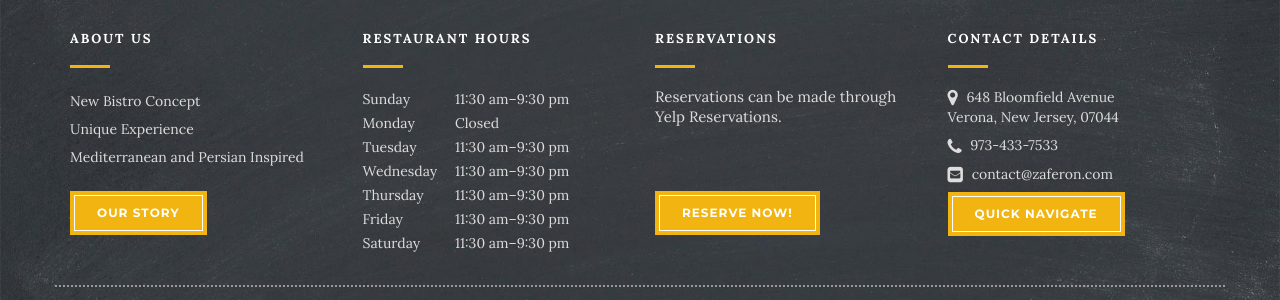
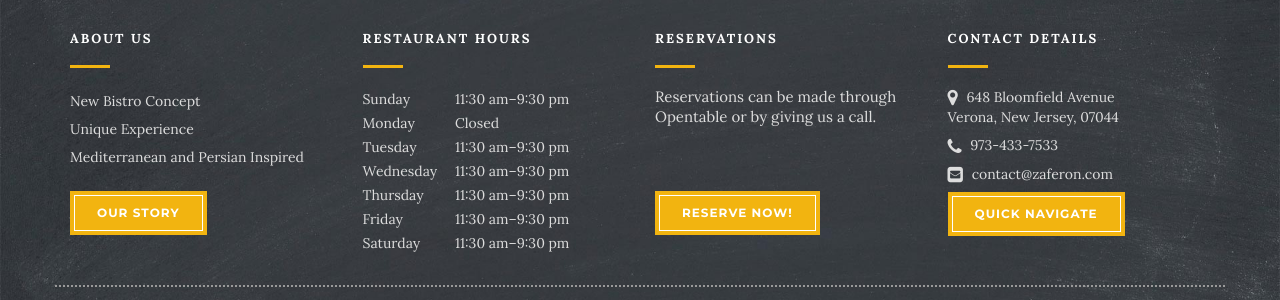
Before and after one commit to maggiomaressoftware/zaferonGrill, a Jekyll site: the page built from index.html, in a window 1280 px wide and 900 px high, scrolled down 315 px. Shown: the part 538-838 px from the top of the window. Built offline with Jekyll 4.4.1, drawn with Linux system fonts in a browser that asks for light colours; nearby versions of some CDN libraries.

Commit message:
changed reserve now buttons to opentable links, kept website styling

```diff
--- a/_includes/footer/reservations.html
+++ b/_includes/footer/reservations.html
@@ -1,7 +1,7 @@
 <h4>RESERVATIONS</h4>
   <p class="no-justify">
-    Reservations can be made through Yelp Reservations.
+    Reservations can be made through Opentable or by giving us a call.
   </p>
   <div>
-    <a href="https://www.yelp.com/reservations/zaferon-grill-verona?from_reserve_now=1" class="btn btn-lg text-center btn-yellow-x-small scrool push-down">RESERVE NOW!</a>
+    <a href="https://www.opentable.com/r/zaferon-grill-reservations-verona?restref=348856&lang=en" class="btn btn-lg text-center btn-yellow-x-small scrool push-down">RESERVE NOW!</a>
   </div>
--- a/_includes/home-slider.html
+++ b/_includes/home-slider.html
@@ -32,7 +32,7 @@
 
 
         <!-- LAYER NR. 5 -->
-        <a href="https://www.yelp.com/reservations/zaferon-grill-verona?from_reserve_now=1">
+        <a href="https://www.opentable.com/r/zaferon-grill-reservations-verona?restref=348856&lang=en">
           <div class="tp-caption Dining-BtnLight rev-btn" id="slide-672-layer-7" data-x="['center','center','center','center']" data-hoffset="['0','0','0','0']" data-y="['top','top','top','top']" data-voffset="['692','552','641','500']" data-width="none" data-height="none" data-whitespace="nowrap" data-transform_idle="o:1;" data-transform_hover="o:1;rX:0;rY:0;rZ:0;z:0;s:300;e:Power1.easeInOut;" data-style_hover="c:rgba(255, 255, 255, 1.00);bg:rgba(255, 255, 255, 0.15);cursor:pointer;" data-transform_in="z:0;rX:0;rY:0;rZ:0;sX:0.9;sY:0.9;skX:0;skY:0;opacity:0;s:1000;e:Power3.easeInOut;" data-transform_out="auto:auto;s:2;" data-start="2100" data-splitin="none" data-splitout="none" data-actions='[{"event":"click","action":"startlayer","layer":"slide-672-layer-6","delay":""}]' data-responsive_offset="on" data-responsive="off" data-end="bytrigger" data-lasttriggerstate="reset" style="z-index: 9; white-space: nowrap;outline:none;box-shadow:none;box-sizing:border-box;-moz-box-sizing:border-box;-webkit-box-sizing:border-box; border-radius: 10px; font-size: 15px; padding: 16px 16px;">
           RESERVE NOW!
           </div>
@@ -69,7 +69,7 @@
 
 
         <!-- LAYER NR. 5 -->
-        <a href="https://www.yelp.com/reservations/zaferon-grill-verona?from_reserve_now=1">
+        <a href="https://www.opentable.com/r/zaferon-grill-reservations-verona?restref=348856&lang=en">
           <div class="tp-caption Dining-BtnLight rev-btn" id="slide-672-layer-8" data-x="['center','center','center','center']" data-hoffset="['0','0','0','0']" data-y="['top','top','top','top']" data-voffset="['692','552','641','500']" data-width="none" data-height="none" data-whitespace="nowrap" data-transform_idle="o:1;" data-transform_hover="o:1;rX:0;rY:0;rZ:0;z:0;s:300;e:Power1.easeInOut;" data-style_hover="c:rgba(255, 255, 255, 1.00);bg:rgba(255, 255, 255, 0.15);cursor:pointer;" data-transform_in="z:0;rX:0;rY:0;rZ:0;sX:0.9;sY:0.9;skX:0;skY:0;opacity:0;s:1000;e:Power3.easeInOut;" data-transform_out="auto:auto;s:2;" data-start="2100" data-splitin="none" data-splitout="none" data-actions='[{"event":"click","action":"startlayer","layer":"slide-672-layer-6","delay":""}]' data-responsive_offset="on" data-responsive="off" data-end="bytrigger" data-lasttriggerstate="reset" style="z-index: 9; white-space: nowrap;outline:none;box-shadow:none;box-sizing:border-box;-moz-box-sizing:border-box;-webkit-box-sizing:border-box; border-radius: 10px; font-size: 15px; padding: 16px 16px;">
           RESERVE NOW!
           </div>
@@ -101,7 +101,7 @@
         </div>
 
         <!-- LAYER NR. 5 -->
-        <a href="tel:+1-973-433-7533">
+        <a href="https://www.opentable.com/r/zaferon-grill-reservations-verona?restref=348856&lang=en">
           <div class="tp-caption Dining-BtnLight rev-btn" id="slide-672-layer-9" data-x="['center','center','center','center']" data-hoffset="['0','0','0','0']" data-y="['top','top','top','top']" data-voffset="['692','552','641','500']" data-width="none" data-height="none" data-whitespace="nowrap" data-transform_idle="o:1;" data-transform_hover="o:1;rX:0;rY:0;rZ:0;z:0;s:300;e:Power1.easeInOut;" data-style_hover="c:rgba(255, 255, 255, 1.00);bg:rgba(255, 255, 255, 0.15);cursor:pointer;" data-transform_in="z:0;rX:0;rY:0;rZ:0;sX:0.9;sY:0.9;skX:0;skY:0;opacity:0;s:1000;e:Power3.easeInOut;" data-transform_out="auto:auto;s:2;" data-start="2100" data-splitin="none" data-splitout="none" data-actions='[{"event":"click","action":"startlayer","layer":"slide-672-layer-6","delay":""}]' data-responsive_offset="on" data-responsive="off" data-end="bytrigger" data-lasttriggerstate="reset" style="z-index: 9; white-space: nowrap;outline:none;box-shadow:none;box-sizing:border-box;-moz-box-sizing:border-box;-webkit-box-sizing:border-box; border-radius: 10px;">
           RESERVE NOW!
           </div>
```
